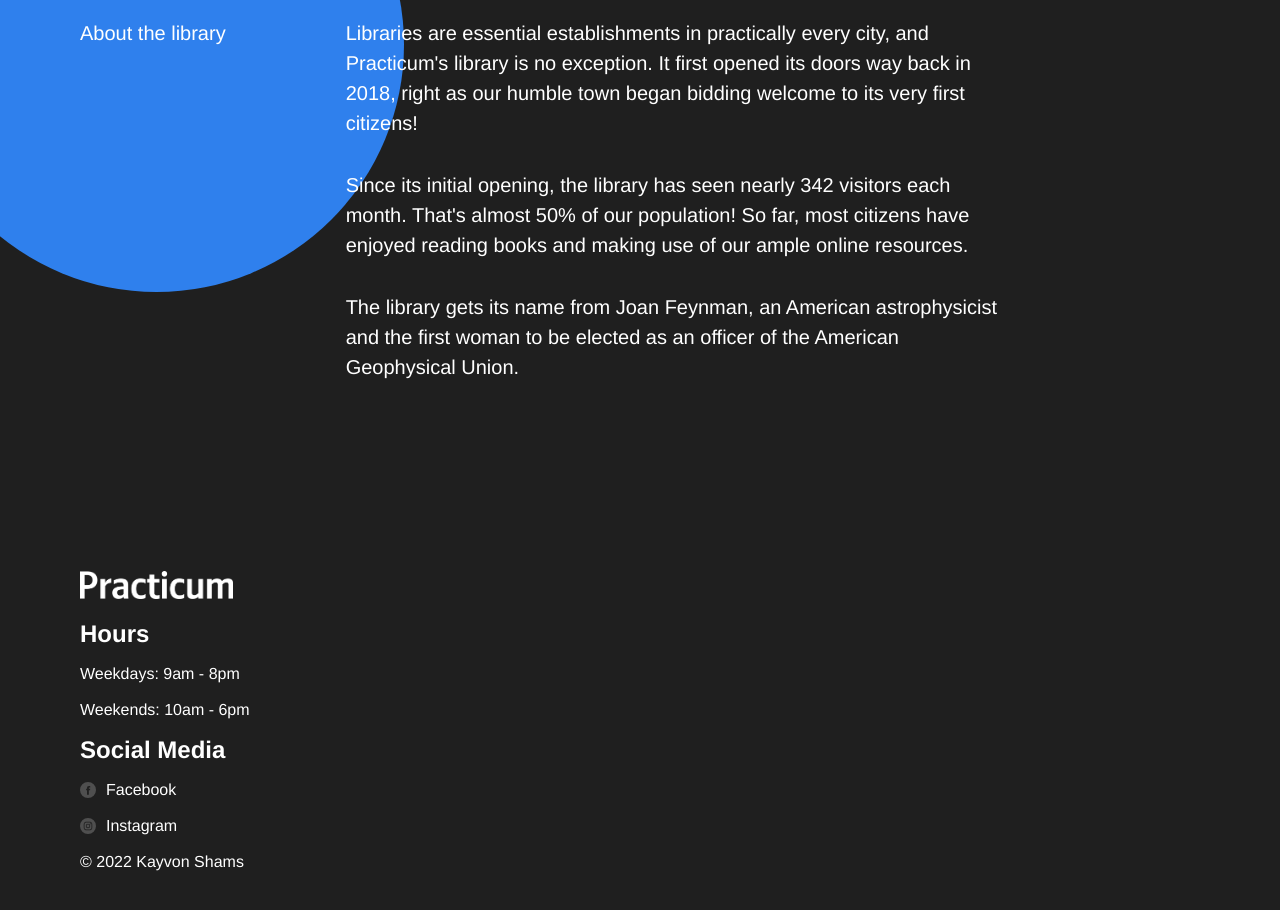
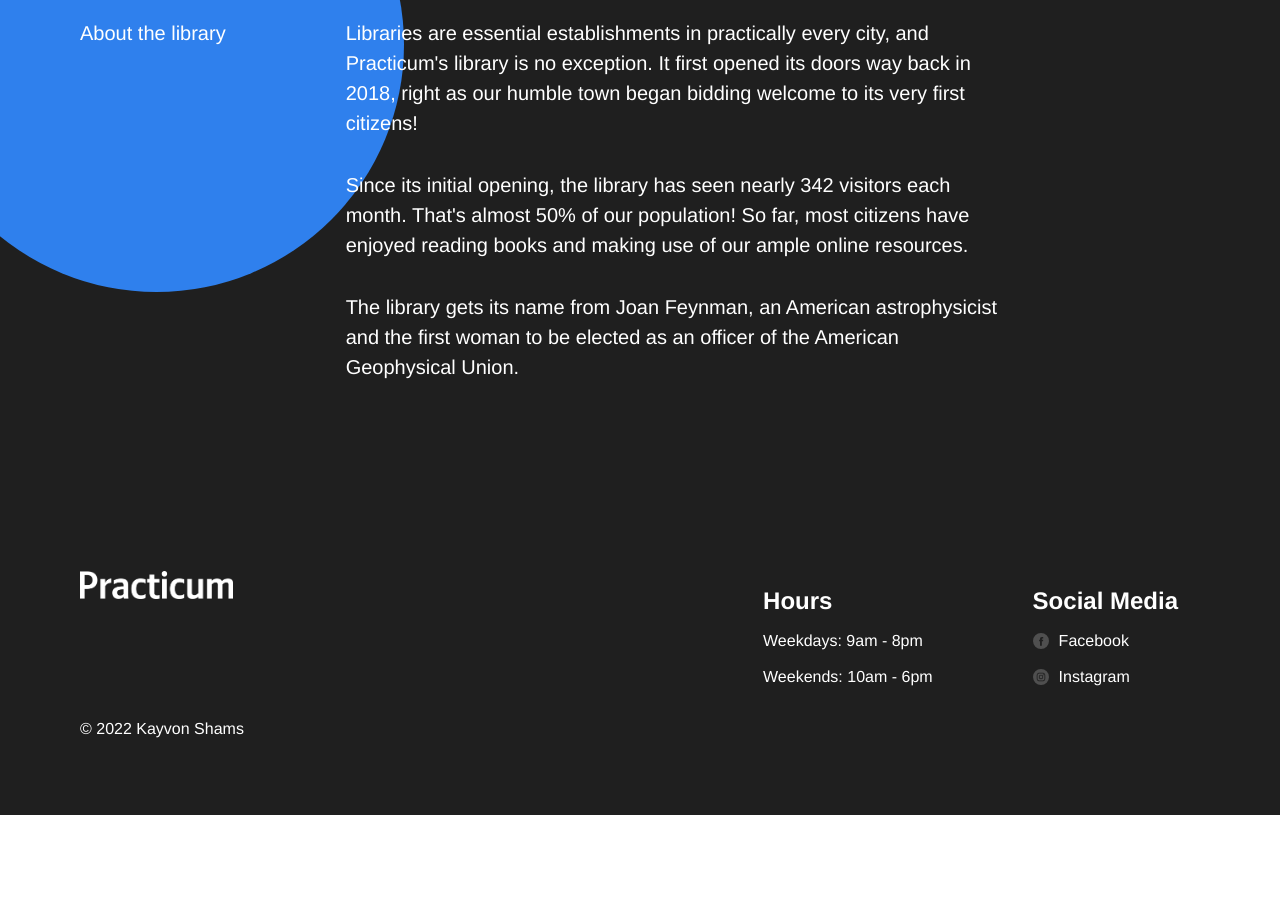
Before and after one commit to kshams3/se_project_library, a plain HTML site: page index.html in a window 1280 px wide. Shown: the part 3352-4262 px from the top of the page. After the commit the page ends 4167 px from the top, so only its background shows below. Drawn offline with Linux system fonts and the light colour scheme.

Commit message:
Update project for first submission

```diff
--- a/index.html
+++ b/index.html
@@ -293,7 +293,7 @@
       </main>
       <footer class="footer" id="footer">
         <!-- The time to mark up the footer has come, you can do it 💪 -->
-        <div class="footer_columns">
+        <div class="footer__columns">
           <div class="footer_column">
             <img
               class="footer__logo"
@@ -301,14 +301,14 @@
               alt="Practicum Logo"
             />
           </div>
-          <div class="footer_column footer__column_hours">
+          <div class="footer_column footer__column_content_hours">
             <h2 class="footer__heading">Hours</h2>
             <ul class="footer__list">
               <li class="footer__list-item">Weekdays: 9am - 8pm</li>
               <li class="footer__list-item">Weekends: 10am - 6pm</li>
             </ul>
           </div>
-          <div class="footer_column footer__column_social">
+          <div class="footer_column footer__column_content_social">
             <h2 class="footer__heading">Social Media</h2>
             <ul class="footer__list">
               <li class="footer__list-item">
```
